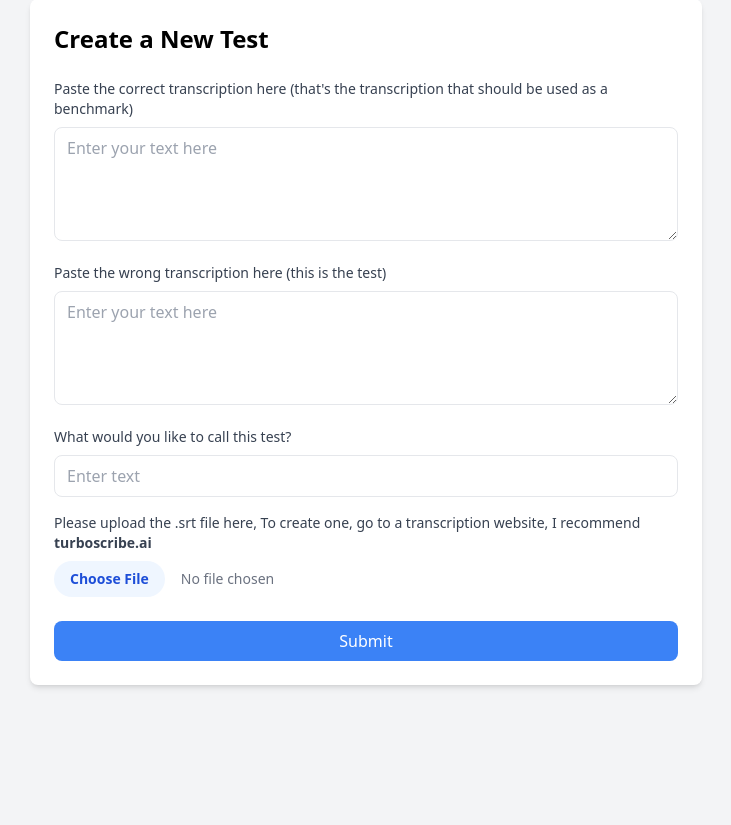
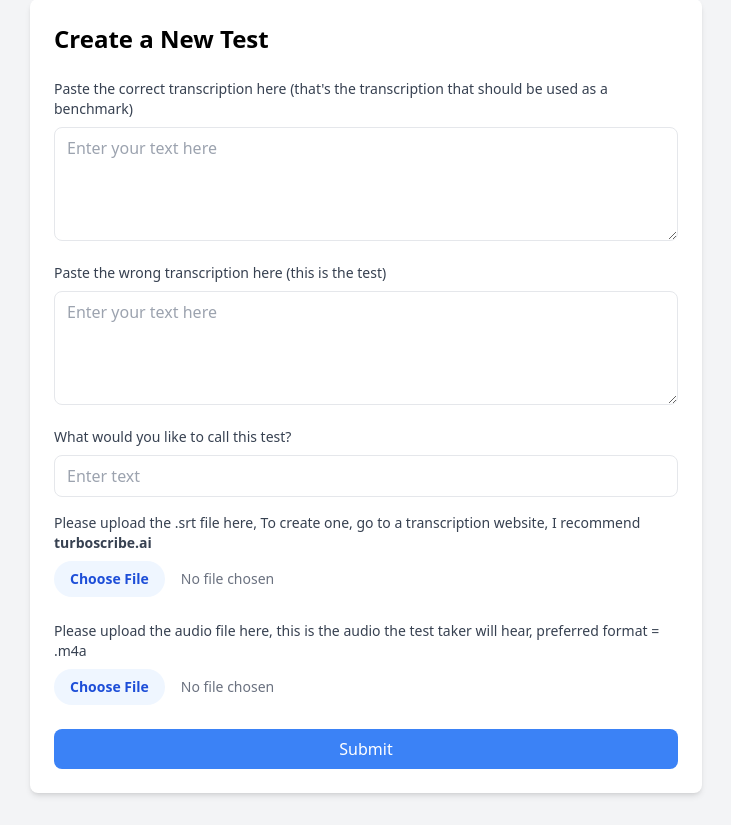
Before and after one commit to Buwelo/call-helper, a Flask app: page /transcription/create_test in a window 1280 px wide. Shown: the part 33-858 px from the top of the page, without its empty margins (274-1005 px from the left). Before the commit the page ends 721 px from the top, so only its background shows below. Run offline with Flask 3, Linux system fonts and the light colour scheme; the visitor is signed in with stand-in values (Sample User, id 1); some libraries are stand-ins or nearby versions.

Commit message:
feat: add audio file path

```diff
--- a/controllers/transcriptionController.py
+++ b/controllers/transcriptionController.py
@@ -93,12 +93,13 @@ Provide an overall percentage score for the entire test, as eg. (audio score + c
         }), 500
 
 
-UPLOAD_FOLDER = os.path.abspath('files')  # Or your desired path
+SRT_UPLOAD_FOLDER = os.path.abspath('files')  # Or your desired path
+AUDIO_UPLOAD_FOLDER = os.path.abspath('static/audio')  # Or your desired path
 
-if not os.path.exists(UPLOAD_FOLDER):
-    os.makedirs(UPLOAD_FOLDER)
+if not os.path.exists(SRT_UPLOAD_FOLDER):
+    os.makedirs(SRT_UPLOAD_FOLDER)
 
-ALLOWED_EXTENSIONS = {'srt'}
+ALLOWED_EXTENSIONS = {'srt','m4a', 'wav','mp3', }
 MAX_FILE_SIZE = 10 * 1024 * 1024  # 10 MB
 
 def allowed_file(filename):
@@ -108,54 +109,62 @@ def create_test():
     if request.method != 'POST':
         return jsonify({'status': 'error', 'message': 'Method not allowed'}), 405
 
-    # Get form data
+    logger.info(f"request: {request.files}")
+
     name_of_test = request.form.get('name_of_test')
-    good_transcript = request.form.get('score_transcript')  # From frontend's score_transcript
-    bad_transcript = request.form.get('test_transcript')    # From frontend's test_transcript
+    good_transcript = request.form.get('score_transcript')
+    bad_transcript = request.form.get('test_transcript')
 
-    # Input validation
     if not all([name_of_test, good_transcript, bad_transcript]):
         return jsonify({'status': 'error', 'message': 'Missing required fields'}), 400
 
-    if 'file' not in request.files:
-        return jsonify({'status': 'error', 'message': 'No file part'}), 400
+    # Check for multiple SRT files
+    srt_files = request.files.getlist('srt_file')
+    if not srt_files:
+        return jsonify({'status': 'error', 'message': 'No SRT files part'}), 400
 
-    file = request.files['file']
-
-    if file.filename == '':
-        return jsonify({'status': 'error', 'message': 'No file selected'}), 400
-
-    if not allowed_file(file.filename):
-        return jsonify({'status': 'error', 'message': 'Invalid file format'}), 400
+    # Check for multiple audio files
+    audio_files = request.files.getlist('audio_file')
+    if not audio_files:
+        return jsonify({'status': 'error', 'message': 'No audio files part'}), 400
 
     try:
-        # Create new test object with initial values
         new_test = TranscriptTest(
             good_transcript=good_transcript,
             bad_transcript=bad_transcript,
             name_of_test=name_of_test
         )
 
-        # Add and commit to get the ID
         db.session.add(new_test)
-        db.session.flush()  # This gets us the ID without committing
+        db.session.flush()  # Get the ID
 
-        # Save the file
-        filename = secure_filename(f'{new_test.id}.srt')
-        file_path = os.path.join(UPLOAD_FOLDER, filename)
+        # Save each SRT file
+        for srt_file in srt_files:
+            if srt_file.filename == '':
+                continue
+            if not allowed_file(srt_file.filename):
+                return jsonify({'status': 'error', 'message': 'Invalid SRT file format'}), 400
 
-        print(f"Saving file to: {file_path}")
+            srt_filename = secure_filename(f'{new_test.id}_{srt_file.filename}')
+            srt_file_path = os.path.join(SRT_UPLOAD_FOLDER, srt_filename)
+            srt_file.save(srt_file_path)
+            # Assuming you have a way to store multiple SRT file paths in your model
 
-        if os.path.exists(file_path): # Check for existing file
-            filename = secure_filename(f'{new_test.id}.srt')
-            file_path = os.path.join(UPLOAD_FOLDER, filename)
-            print(f"File already exists. Saving to: {file_path}")
+        # Save each audio file
+        for audio_file in audio_files:
+            if audio_file.filename == '':
+                continue
+            if not allowed_file(audio_file.filename):
+                return jsonify({'status': 'error', 'message': 'Invalid audio file format'}), 400
 
-        file.save(file_path)
-        # Update the audio file path
-        new_test.audio_file_path = file_path
+            audio_filename = secure_filename(f'{new_test.id}_{audio_file.filename}')
+            audio_file_path = os.path.join(AUDIO_UPLOAD_FOLDER, audio_filename)
+            audio_file.save(audio_file_path)
 
-        # Now commit everything
+            new_test.audio_file_path = audio_file_path  # Update the audio file path in the database
+            new_test.srt_file_path = srt_file_path  # Update the audio file path in the database
+            # Assuming you have a way to store multiple audio file paths in your model
+
         db.session.commit()
 
         logger.info(f"New test created: {new_test.id}")
--- a/models/transcript.py
+++ b/models/transcript.py
@@ -7,6 +7,7 @@ class TranscriptTest(db.Model):
     good_transcript = db.Column(db.String(15000), nullable=False)  # Used to score test
     bad_transcript = db.Column(db.String(15000), nullable=False)  # Used to generate test
     audio_file_path = db.Column(db.String(200), nullable=True)  # Path to audio file for test
+    srt_file_path = db.Column(db.String(200), nullable=True)  # Path to srt file for test
     name_of_test = db.Column(db.String(150), nullable=False)  # Name of the test
     def __repr__(self):
         return f'<TranscriptTest {self.id}>'
--- a/seeders/transcriptSeeder.py
+++ b/seeders/transcriptSeeder.py
@@ -38,3 +38,5 @@ def seed_transcripts():
 
 if __name__ == '__main__':
     seed_transcripts()
+
+# TODO: ADD AUDIO file upload too
--- a/static/createTest.js
+++ b/static/createTest.js
@@ -3,6 +3,7 @@ document.addEventListener('DOMContentLoaded', () => {
 
   const form = document.getElementById('test-form');
   const fileUpload = document.getElementById('file-upload');
+  const audiofileUpload = document.getElementById('audio-file-upload');
   const scoreTranscriptInput = document.getElementById('score-transcript');
   const testTranscriptInput = document.getElementById('test-transcript');
   const nameOfTestInput = document.getElementById('name-of-test');
@@ -31,6 +32,7 @@ document.addEventListener('DOMContentLoaded', () => {
 
     const validations = [
       { field: fileUpload, message: 'Please select a file.' },
+      { field: audiofileUpload, message: 'Please select a file.' },
       { field: scoreTranscriptInput, message: 'Please fill in the Score Transcript.' },
       { field: testTranscriptInput, message: 'Please fill in the Test Transcript.' },
       { field: nameOfTestInput, message: 'Please fill in the Name of Test.' },
@@ -46,11 +48,19 @@ document.addEventListener('DOMContentLoaded', () => {
     console.log('All fields are valid. Proceeding with form submission.');
 
     const formData = new FormData();
-    formData.append('file', fileUpload.files[0]);
+    formData.append('srt_file', fileUpload.files[0]);
+    formData.append('audio_file', audiofileUpload.files[0]);
     formData.append('score_transcript', scoreTranscriptInput.value);
     formData.append('test_transcript', testTranscriptInput.value);
     formData.append('name_of_test', nameOfTestInput.value);
 
+    console.log(
+      'File 1:', fileUpload.files[0].name,
+      'File 2:', audiofileUpload.files[0].name,
+      'Score Transcript:', scoreTranscriptInput.value,
+      'Test Transcript:', testTranscriptInput.value,
+      'Name of Test:', nameOfTestInput.value,
+    );
 
 
     fetch('/transcription/create_test', {
--- a/templates/create_test.html
+++ b/templates/create_test.html
@@ -22,7 +22,7 @@
             class="w-full px-3 py-2 text-gray-700 border rounded-lg focus:outline-none"
             placeholder="Enter your text here"
           ></textarea>
-          <span class="error-message text-red-300 text-"></span>
+          <span class="error-message text-red-300 text-sm"></span>
         </div>
         <div class="mb-4">
           <label for="test-transcript" class="block text-sm font-medium text-gray-700 mb-2"
@@ -35,7 +35,7 @@
             class="w-full px-3 py-2 text-gray-700 border rounded-lg focus:outline-none"
             placeholder="Enter your text here"
           ></textarea>
-          <span class="error-message text-red-300 text-"></span>
+          <span class="error-message text-red-300 text-sm"></span>
         </div>
         <div class="mb-4">
           <label for="name-of-test" class="block text-sm font-medium text-gray-700 mb-2"
@@ -48,7 +48,7 @@
             class="w-full px-3 py-2 text-gray-700 border rounded-lg focus:outline-none"
             placeholder="Enter text"
           />
-          <span class="error-message text-red-300"></span>
+          <spsman class="error-message text-red-300"></spsman>
         </div>
         <div class="mb-6">
           <label for="fileupload" class="block text-sm font-medium text-gray-700 mb-2"
@@ -61,7 +61,20 @@
             name="fileupload"
             class="w-full text-sm text-gray-500 file:mr-4 file:py-2 file:px-4 file:rounded-full file:border-0 file:text-sm file:font-semibold file:bg-blue-50 file:text-blue-700 hover:file:bg-blue-100"
           />
-          <span class="error-message text-red-300 text-"></span>
+          <span class="error-message text-red-300 text-sm"></span>
+        </div>
+        <div class="mb-6">
+          <label for="audiofileupload" class="block text-sm font-medium text-gray-700 mb-2"
+            >Please upload the audio file here, this is the audio the test taker will hear, preferred format = .m4a
+           </label
+          >
+          <input
+            type="file"
+            id="audio-file-upload"
+            name="audiofileupload"
+            class="w-full text-sm text-gray-500 file:mr-4 file:py-2 file:px-4 file:rounded-full file:border-0 file:text-sm file:font-semibold file:bg-blue-50 file:text-blue-700 hover:file:bg-blue-100"
+          />
+          <span class="error-message text-red-300 text-sm"></span>
         </div>
         <button
           id="submit"
@@ -75,3 +88,4 @@
     <script></script>
   </body>
 </html>
+<!-- TODO add audio file upload -->
```
Also changed, not shown: migrations/versions/b08f1f8bfa5b_.py (added, +32 -0 lines), migrations/versions/e895ff39bd4b_.py (added, +24 -0 lines).
